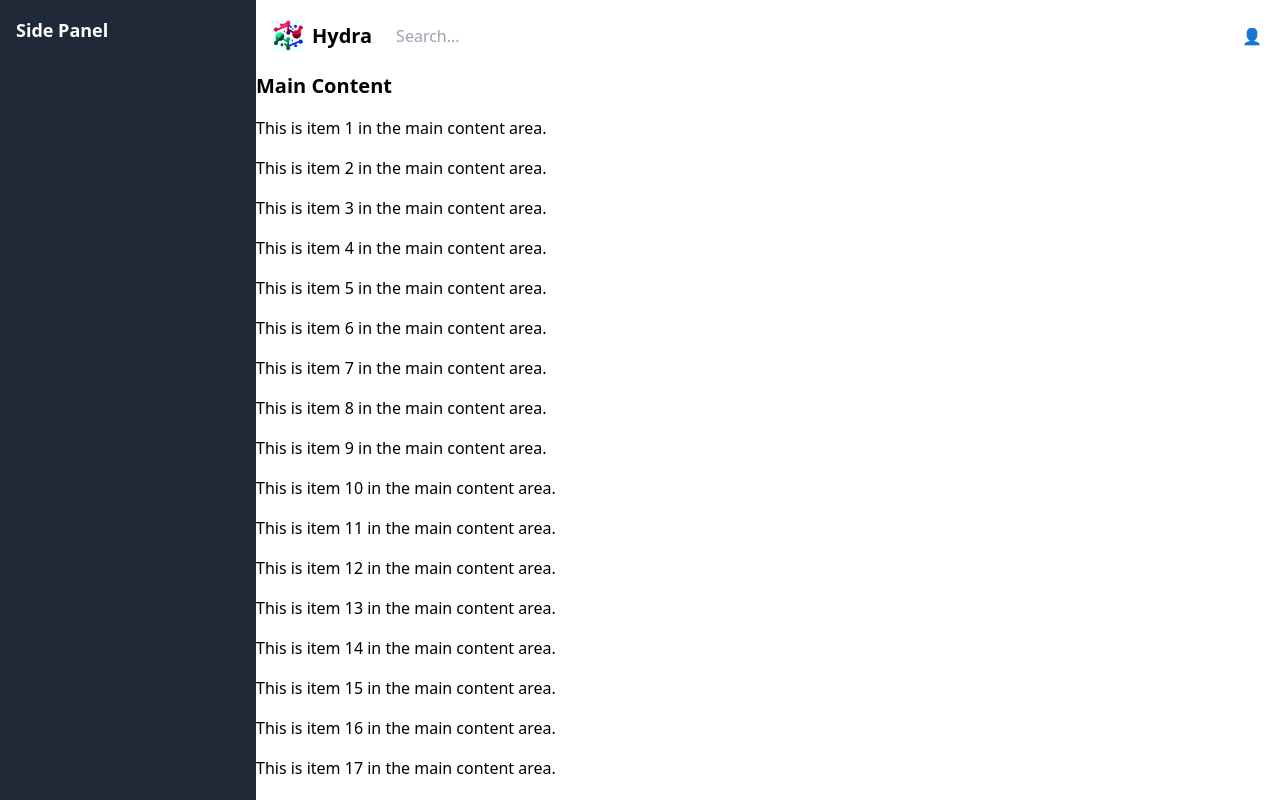
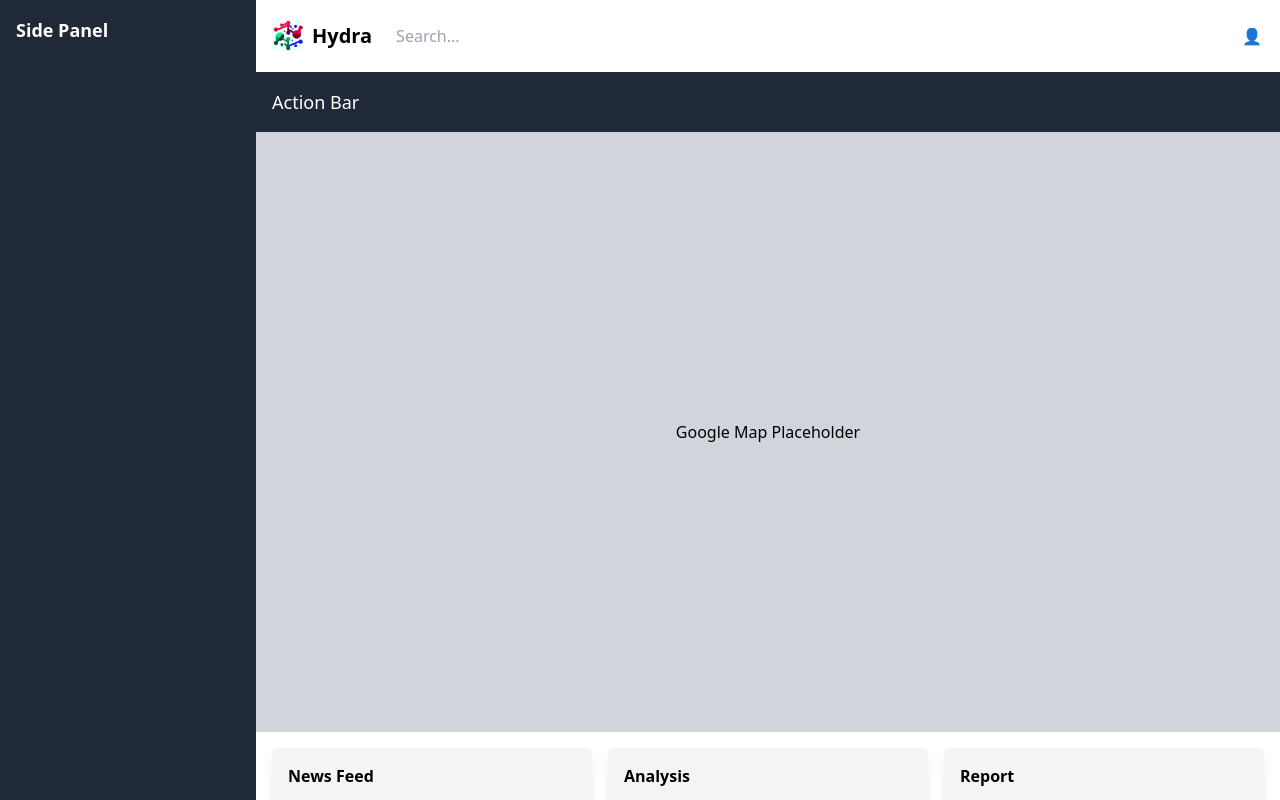
Before and after one commit to hnaoufal/bcx-team-hydra, a React (Create React App) app in the folder hydra-ui/: page / in a window 1280 px wide. Built offline with nearby package versions, Linux system fonts and the light colour scheme.

Commit message:
adding the map

```diff
--- a/hydra-ui/src/App.tsx
+++ b/hydra-ui/src/App.tsx
@@ -1,6 +1,12 @@
 import React from 'react';
 import logo from './assets/logo.png';
 import './App.css';
+
+const GoogleMapPlaceholder = () => (
+        <div className="w-full bg-gray-300 flex items-center justify-center" style={{height: '75vh'}}>
+            <span>Google Map Placeholder</span>
+        </div>
+        );
 
         function App() {
         return (
@@ -16,7 +22,7 @@ function App() {
             <nav className="bg-white p-4 flex justify-between items-center">
                 {/* Logo on the left */}
                 <div className="flex items-center">
-                        <div className="h-8 w-8 mr-2"><img src={logo} /></div>
+                    <div className="h-8 w-8 mr-2"><img src={logo}/></div>
                     <span className="font-semibold text-xl">Hydra</span>
                 </div>
 
@@ -36,13 +42,39 @@ function App() {
                     </button>
                 </div>
             </nav>
-                <h1 className="text-xl font-semibold mb-4">Main Content</h1>
             {/* Add your main content here. This part is scrollable if the content overflows. */}
             <div className="space-y-4">
-                    {/* Dummy content to demonstrate scrollability */}
-                    {Array.from({length: 50}, (_, index) => (
-                        <p key={index}>This is item {index + 1} in the main content area.</p>
-                    ))}
+                <div className="flex flex-col">
+                    {/* Action Bar */}
+                    <div className="p-4 bg-gray-800 text-white">
+                        <h1 className="text-lg">Action Bar</h1>
+                        {/* Action items here */}
+                    </div>
+
+                    {/* Google Map */}
+                    <GoogleMapPlaceholder/>
+
+                    {/* Content Sections */}
+                    <div className="grid grid-cols-1 md:grid-cols-3 gap-4 p-4">
+                        {/* News Feed */}
+                        <div className="bg-gray-100 p-4 rounded-md shadow-lg">
+                            <h2 className="font-bold mb-2">News Feed</h2>
+                            {/* News feed content */}
+                        </div>
+
+                        {/* Analysis */}
+                        <div className="bg-gray-100 p-4 rounded-md shadow-lg">
+                            <h2 className="font-bold mb-2">Analysis</h2>
+                            {/* Analysis content */}
+                        </div>
+
+                        {/* Report */}
+                        <div className="bg-gray-100 p-4 rounded-md shadow-lg">
+                            <h2 className="font-bold mb-2">Report</h2>
+                            {/* Report content */}
+                        </div>
+                    </div>
+                </div>
             </div>
         </div>
     </div>);
```
Lines whose indentation alone changed are shown as unchanged.
